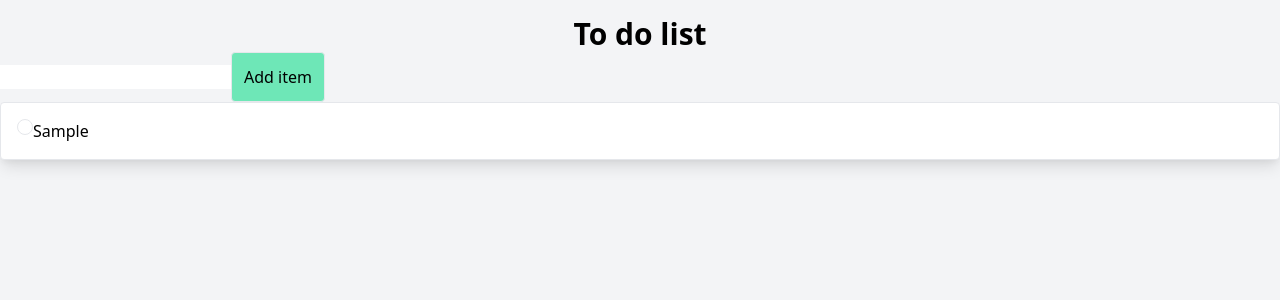
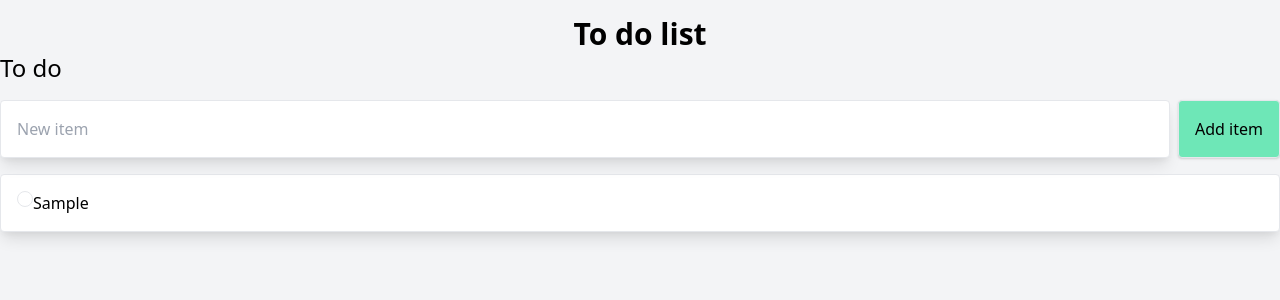
Before and after one commit to jstolwijk/scuffed-to-do-list, a React (Create React App) app: page / in a window 1280 px wide. Both pictures are taken after typing "Sample" into the empty fields and a click on the button "Add item". Shown: the top 300 px of the page. Built offline with nearby package versions, Linux system fonts and the light colour scheme.

Commit message:
Split list in 2 sections

```diff
--- a/package.json
+++ b/package.json
@@ -17,6 +17,7 @@
     "react-scripts": "4.0.3",
     "react-use": "^17.2.4",
     "typescript": "^4.1.2",
+    "uuid": "^3.4.0",
     "web-vitals": "^1.0.1"
   },
   "scripts": {
@@ -44,6 +45,7 @@
     ]
   },
   "devDependencies": {
+    "@types/uuid": "^8.3.1",
     "autoprefixer": "^9.8.6",
     "postcss": "^7.0.36",
     "tailwindcss": "npm:@tailwindcss/postcss7-compat@^2.2.4"
--- a/src/App.tsx
+++ b/src/App.tsx
@@ -2,27 +2,34 @@ import { useLocalStorage } from "react-use";
 import React from "react";
 import { useState } from "react";
 import { CheckCircleIcon } from "@heroicons/react/solid";
+import { v4 as uuidv4 } from "uuid";
+import { useMemo } from "react";
 
 interface Item {
+  id: string;
   title: string;
   completed: boolean;
+  order: number;
 }
 
 function App() {
   const [items, setItems] = useLocalStorage<Item[]>("items", []);
+
   const [newItemTitle, setNewItemTitle] = useState<string>("");
 
   const [listName, setListName] = useLocalStorage<string>("title", "To do list");
 
   const addItem = () => {
     console.log(newItemTitle);
-    setItems([...items!!, { title: newItemTitle, completed: false }]);
+    const newItems = [...items!!, { id: uuidv4(), title: newItemTitle, completed: false, order: Date.now() }];
+    setItems(newItems);
     setNewItemTitle("");
   };
 
-  const toggleCompleted = (item: Item, index: number) => {
+  const toggleCompleted = (item: Item) => {
     const copy = [...items!!];
-    copy[index] = { ...item, completed: !item.completed };
+    const idx = copy.findIndex((i) => i.id === item.id);
+    copy[idx] = { ...item, completed: !item.completed, order: Date.now() };
     setItems(copy);
   };
 
@@ -37,36 +44,67 @@ function App() {
             onChange={(e) => setListName(e.target.value)}
           ></input>
         </div>
+
+        <div>
+          <ItemList title="To do" items={items!!.filter((item) => !item.completed)} toggleCompleted={toggleCompleted}>
+            <div className="grid grid-flow-col grid-cols-2">
+              <div className="bg-white shadow-lg border rounded mb-4 p-4 col-start-1 col-end-11">
                 <input
+                  className="w-full"
                   value={newItemTitle}
                   onChange={(e) => setNewItemTitle(e.target.value)}
+                  placeholder="New item"
                   onKeyDown={(event) => {
                     if (event.key === "Enter") {
                       addItem();
                     }
                   }}
                 ></input>
-        <button className="border rounded bg-green-300 p-3" onClick={addItem}>
+              </div>
+              <div className="col-start-12">
+                <button className="ml-2 border rounded bg-green-300 p-4 shadow" onClick={addItem}>
                   Add item
                 </button>
+              </div>
+            </div>
+          </ItemList>
+          <ItemList
+            title="Done 🎉"
+            items={items!!.filter((item) => item.completed)}
+            toggleCompleted={toggleCompleted}
+          />
+        </div>
+      </div>
+    </div>
+  );
+}
+
+const ItemList: React.FC<{ title: string; items: Item[]; toggleCompleted: (item: Item) => void }> = ({
+  title,
+  items,
+  toggleCompleted,
+  children,
+}) => {
+  // Sort ASC
+  const sortedItems = useMemo(() => [...items].sort((a, b) => (b.order > a.order ? 1 : -1)), [items]);
+
+  return (
     <div>
+      {items.length > 0 && <h2 className="text-2xl mb-4">{title}</h2>}
+      <div>{children}</div>
       <ul>
-            {items!!.map((item, index) => (
-              <li key={index} className="bg-white shadow-lg border rounded mb-4 p-4 flex">
-                {!item.completed && (
-                  <div className="border w-4 h-4 rounded-xl" onClick={() => toggleCompleted(item, index)}></div>
-                )}
+        {sortedItems.map((item) => (
+          <li key={item.id} className="bg-white shadow-lg border rounded mb-4 p-4 flex">
+            {!item.completed && <div className="border w-4 h-4 rounded-xl" onClick={() => toggleCompleted(item)}></div>}
             {item.completed && (
-                  <CheckCircleIcon onClick={() => toggleCompleted(item, index)} className="h-5 w-5 text-green-500" />
+              <CheckCircleIcon onClick={() => toggleCompleted(item)} className="h-5 w-5 text-green-500" />
             )}
             {item.title}
           </li>
         ))}
       </ul>
     </div>
-      </div>
-    </div>
   );
-}
+};
 
 export default App;
```
Also changed, not shown: 2 other files (tests, documents, lock files or other folders). Lines whose indentation alone changed are shown as unchanged.
